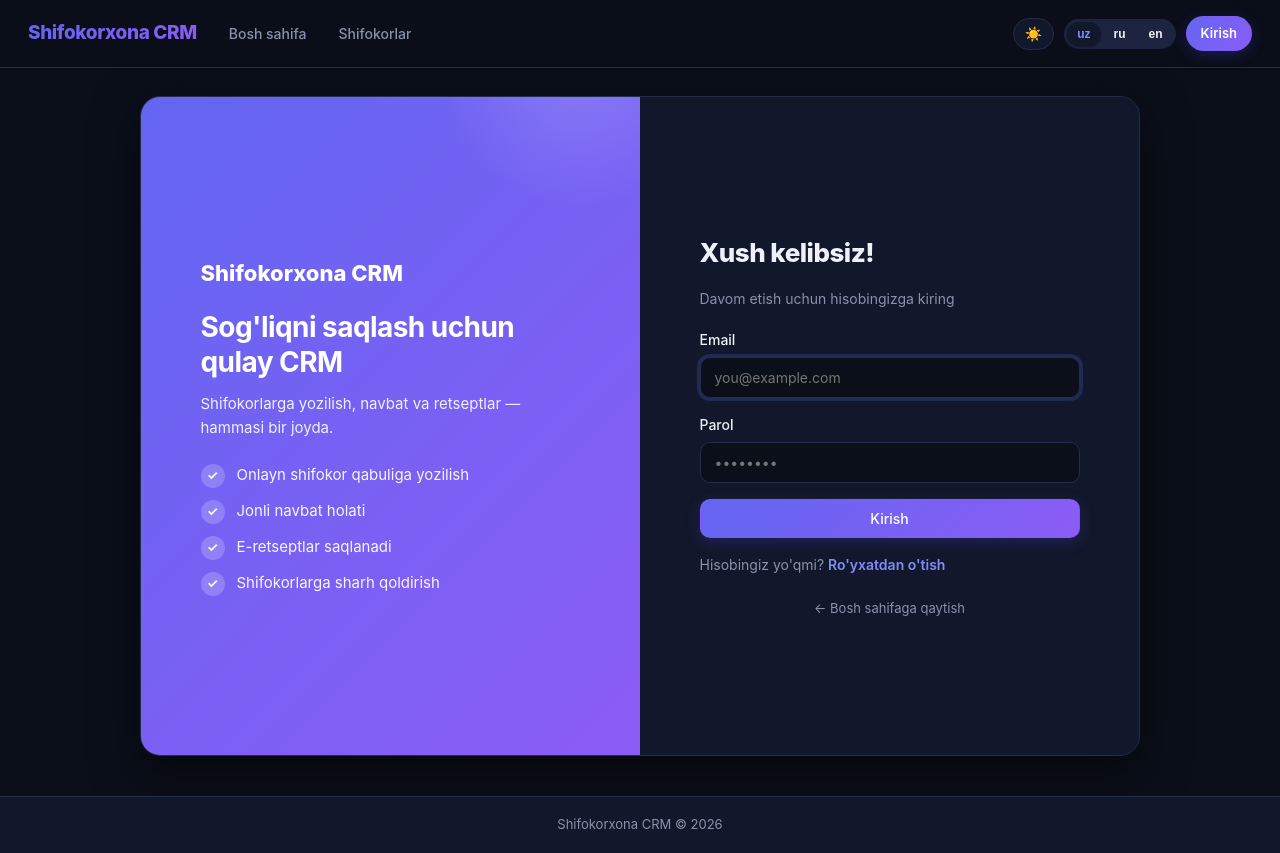
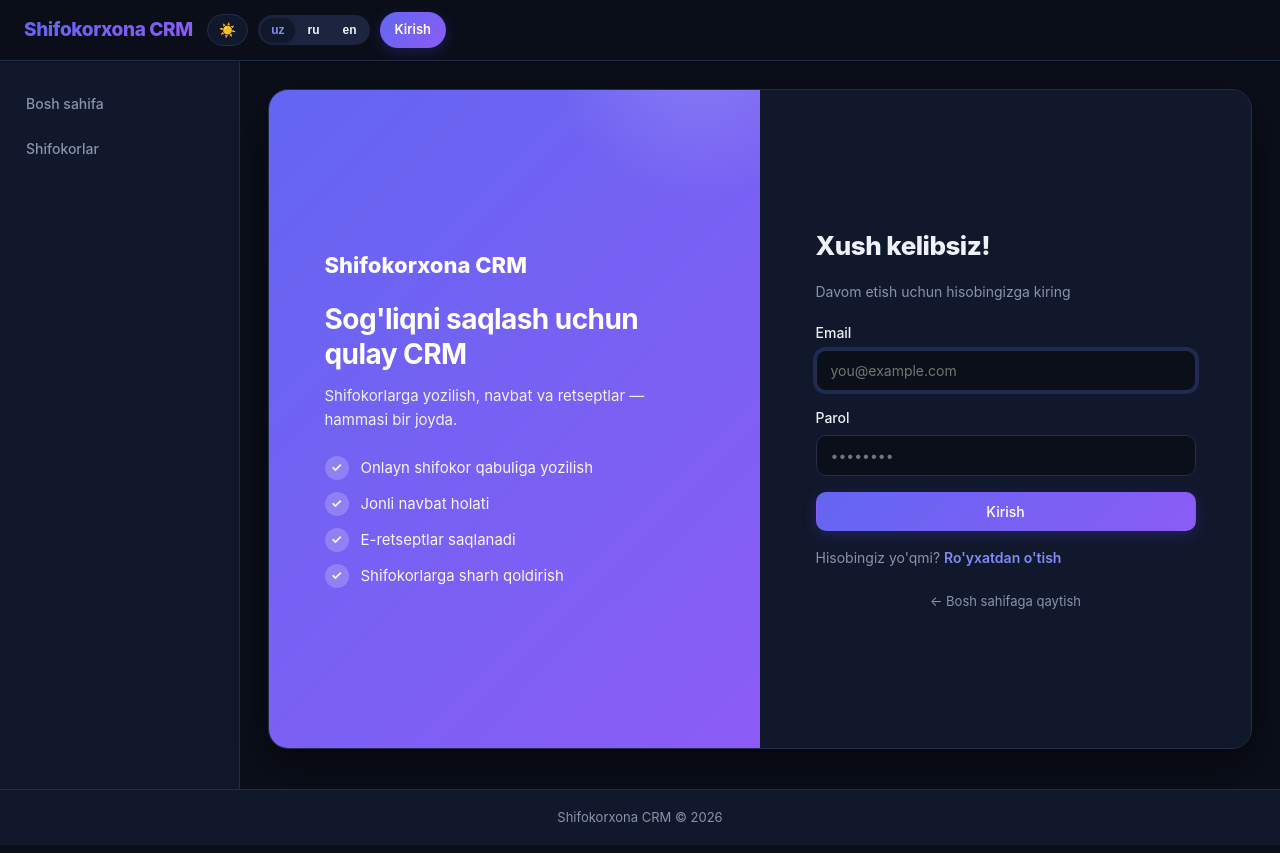
Before and after one commit to azizbekdjamolov/Shifokorxona-CRM, a React (Vite) app in the folder frontend/: page /login in a window 1280 px wide. Built offline with nearby package versions, Linux system fonts and the light colour scheme; no server answers.

Commit message:
fix: yagona Routes tizimi va sidebar navigatsiya - barcha sahifalar ishlaydi

```diff
--- a/frontend/src/App.jsx
+++ b/frontend/src/App.jsx
@@ -1,82 +1,34 @@
+import { useState } from "react";
 import { Link, NavLink } from "react-router-dom";
 import { useTranslation } from "react-i18next";
 import { useAuth } from "./context/AuthContext";
 import ThemeToggle from "./components/ThemeToggle";
 import LanguageSwitcher from "./components/LanguageSwitcher";
-import PublicRoutes from "./routes/PublicRoutes";
-import UserRoutes from "./routes/UserRoutes";
-import DoctorRoutes from "./routes/DoctorRoutes";
-import AdminRoutes from "./routes/AdminRoutes";
-import ProfileRoutes from "./routes/ProfileRoutes";
+import AppRoutes from "./routes/AppRoutes";
 
 export default function App() {
   const { user, logout } = useAuth();
   const { t } = useTranslation();
+  const [sidebarOpen, setSidebarOpen] = useState(false);
 
   const navLinkClass = ({ isActive }) =>
-    isActive ? "nav-link nav-link-active" : "nav-link";
+    isActive ? "sidebar-link sidebar-link-active" : "sidebar-link";
+
+  const closeSidebar = () => setSidebarOpen(false);
 
   return (
     <div className="app">
       <header className="app-header">
-        <Link to="/" className="brand">
+        <button
+          className="sidebar-toggle"
+          aria-label="Menu"
+          onClick={() => setSidebarOpen((v) => !v)}
+        >
+          ☰
+        </button>
+        <Link to="/" className="brand" onClick={closeSidebar}>
           Shifokorxona CRM
         </Link>
-        <nav className="main-nav">
-          <NavLink to="/" className={navLinkClass} end>
-            {t("nav.home")}
-          </NavLink>
-          <NavLink to="/doctors" className={navLinkClass}>
-            {t("nav.doctors")}
-          </NavLink>
-          {user?.role === "patient" && (
-            <>
-              <NavLink to="/dashboard" className={navLinkClass}>
-                {t("nav.dashboard")}
-              </NavLink>
-              <NavLink to="/my-queue" className={navLinkClass}>
-                {t("nav.myQueue")}
-              </NavLink>
-              <NavLink to="/my-prescriptions" className={navLinkClass}>
-                {t("nav.myPrescriptions")}
-              </NavLink>
-            </>
-          )}
-          {user?.role === "doctor" && (
-            <>
-              <NavLink to="/doctor" className={navLinkClass}>
-                {t("nav.doctorPanel")}
-              </NavLink>
-              <NavLink to="/doctor/today-queue" className={navLinkClass}>
-                {t("nav.todayQueue")}
-              </NavLink>
-              <NavLink to="/doctor/schedule" className={navLinkClass}>
-                {t("nav.schedule")}
-              </NavLink>
-            </>
-          )}
-          {user?.role === "admin" && (
-            <>
-              <NavLink to="/admin" className={navLinkClass}>
-                {t("nav.adminPanel")}
-              </NavLink>
-              <NavLink to="/admin/users" className={navLinkClass}>
-                {t("nav.users")}
-              </NavLink>
-              <NavLink to="/admin/doctors" className={navLinkClass}>
-                {t("nav.doctors")}
-              </NavLink>
-              <NavLink to="/admin/bookings" className={navLinkClass}>
-                {t("nav.bookings")}
-              </NavLink>
-            </>
-          )}
-          {user && (
-            <NavLink to="/profile" className={navLinkClass}>
-              {t("nav.profile")}
-            </NavLink>
-          )}
-        </nav>
         <div className="header-actions">
           <ThemeToggle />
           <LanguageSwitcher />
@@ -100,13 +52,80 @@ export default function App() {
           )}
         </div>
       </header>
-      <main className="app-main">
-        <PublicRoutes />
-        <UserRoutes />
-        <DoctorRoutes />
-        <AdminRoutes />
-        <ProfileRoutes />
-      </main>
+
+      <div className="app-body">
+        <aside className={`sidebar ${sidebarOpen ? "sidebar-open" : ""}`}>
+          <nav className="sidebar-nav" onClick={closeSidebar}>
+            <NavLink to="/" className={navLinkClass} end>
+              {t("nav.home")}
+            </NavLink>
+            <NavLink to="/doctors" className={navLinkClass}>
+              {t("nav.doctors")}
+            </NavLink>
+
+            {user?.role === "patient" && (
+              <div className="sidebar-group">
+                <span className="sidebar-label">{t("roles.patient")}</span>
+                <NavLink to="/dashboard" className={navLinkClass}>
+                  {t("nav.dashboard")}
+                </NavLink>
+                <NavLink to="/my-queue" className={navLinkClass}>
+                  {t("nav.myQueue")}
+                </NavLink>
+                <NavLink to="/my-prescriptions" className={navLinkClass}>
+                  {t("nav.myPrescriptions")}
+                </NavLink>
+              </div>
+            )}
+
+            {user?.role === "doctor" && (
+              <div className="sidebar-group">
+                <span className="sidebar-label">{t("roles.doctor")}</span>
+                <NavLink to="/doctor" className={navLinkClass}>
+                  {t("nav.doctorPanel")}
+                </NavLink>
+                <NavLink to="/doctor/today-queue" className={navLinkClass}>
+                  {t("nav.todayQueue")}
+                </NavLink>
+                <NavLink to="/doctor/schedule" className={navLinkClass}>
+                  {t("nav.schedule")}
+                </NavLink>
+              </div>
+            )}
+
+            {user?.role === "admin" && (
+              <div className="sidebar-group">
+                <span className="sidebar-label">{t("roles.admin")}</span>
+                <NavLink to="/admin" className={navLinkClass}>
+                  {t("nav.adminPanel")}
+                </NavLink>
+                <NavLink to="/admin/users" className={navLinkClass}>
+                  {t("nav.users")}
+                </NavLink>
+                <NavLink to="/admin/doctors" className={navLinkClass}>
+                  {t("nav.doctors")}
+                </NavLink>
+                <NavLink to="/admin/bookings" className={navLinkClass}>
+                  {t("nav.bookings")}
+                </NavLink>
+              </div>
+            )}
+
+            {user && (
+              <div className="sidebar-group">
+                <NavLink to="/profile" className={navLinkClass}>
+                  {t("nav.profile")}
+                </NavLink>
+              </div>
+            )}
+          </nav>
+        </aside>
+
+        <main className="app-main">
+          <AppRoutes />
+        </main>
+      </div>
+
       <footer className="app-footer">Shifokorxona CRM © 2026</footer>
     </div>
   );
--- /dev/null
+++ b/frontend/src/routes/AppRoutes.jsx
@@ -0,0 +1,92 @@
+import { Navigate, Outlet, Route, Routes } from "react-router-dom";
+import { useAuth } from "../context/AuthContext";
+import Home from "../pages/public/Home";
+import DoctorsList from "../pages/public/DoctorsList";
+import SpecialtyPage from "../pages/public/SpecialtyPage";
+import LoginPage from "../pages/auth/LoginPage";
+import RegisterPage from "../pages/auth/RegisterPage";
+import UserDashboard from "../pages/user/UserDashboard";
+import MyQueue from "../pages/user/MyQueue";
+import MyPrescriptions from "../pages/user/MyPrescriptions";
+import LeaveReview from "../pages/user/LeaveReview";
+import DoctorDashboard from "../pages/doctor/DoctorDashboard";
+import TodayQueue from "../pages/doctor/TodayQueue";
+import AddPrescription from "../pages/doctor/AddPrescription";
+import Schedule from "../pages/doctor/Schedule";
+import AdminDashboard from "../pages/admin/AdminDashboard";
+import ManageUsers from "../pages/admin/ManageUsers";
+import ManageDoctors from "../pages/admin/ManageDoctors";
+import ManageSpecialties from "../pages/admin/ManageSpecialties";
+import ManageBookings from "../pages/admin/ManageBookings";
+import Profile from "../pages/Profile";
+
+function PatientGuard() {
+  const { user, loading } = useAuth();
+  if (loading) return <p>Yuklanmoqda...</p>;
+  if (!user) return <Navigate to="/login" replace />;
+  if (user.role !== "patient") return <Navigate to="/" replace />;
+  return <Outlet />;
+}
+
+function DoctorGuard() {
+  const { user, loading } = useAuth();
+  if (loading) return <p>Yuklanmoqda...</p>;
+  if (!user) return <Navigate to="/login" replace />;
+  if (user.role !== "doctor") return <Navigate to="/" replace />;
+  return <Outlet />;
+}
+
+function AdminGuard() {
+  const { user, loading } = useAuth();
+  if (loading) return <p>Yuklanmoqda...</p>;
+  if (!user) return <Navigate to="/login" replace />;
+  if (user.role !== "admin") return <Navigate to="/" replace />;
+  return <Outlet />;
+}
+
+function ProfileGuard() {
+  const { user, loading } = useAuth();
+  if (loading) return <p>Yuklanmoqda...</p>;
+  if (!user) return <Navigate to="/login" replace />;
+  return <Outlet />;
+}
+
+export default function AppRoutes() {
+  return (
+    <Routes>
+      <Route path="/" element={<Home />} />
+      <Route path="/doctors" element={<DoctorsList />} />
+      <Route path="/specialties/:slug" element={<SpecialtyPage />} />
+      <Route path="/login" element={<LoginPage />} />
+      <Route path="/register" element={<RegisterPage />} />
+
+      <Route element={<PatientGuard />}>
+        <Route path="/dashboard" element={<UserDashboard />} />
+        <Route path="/my-queue" element={<MyQueue />} />
+        <Route path="/my-prescriptions" element={<MyPrescriptions />} />
+        <Route path="/leave-review/:bookingId" element={<LeaveReview />} />
+      </Route>
+
+      <Route element={<DoctorGuard />}>
+        <Route path="/doctor" element={<DoctorDashboard />} />
+        <Route path="/doctor/today-queue" element={<TodayQueue />} />
+        <Route path="/doctor/add-prescription" element={<AddPrescription />} />
+        <Route path="/doctor/schedule" element={<Schedule />} />
+      </Route>
+
+      <Route element={<AdminGuard />}>
+        <Route path="/admin" element={<AdminDashboard />} />
+        <Route path="/admin/users" element={<ManageUsers />} />
+        <Route path="/admin/doctors" element={<ManageDoctors />} />
+        <Route path="/admin/specialties" element={<ManageSpecialties />} />
+        <Route path="/admin/bookings" element={<ManageBookings />} />
+      </Route>
+
+      <Route element={<ProfileGuard />}>
+        <Route path="/profile" element={<Profile />} />
+      </Route>
+
+      <Route path="*" element={<Navigate to="/" replace />} />
+    </Routes>
+  );
+}
--- a/frontend/src/styles/theme-dark.css
+++ b/frontend/src/styles/theme-dark.css
@@ -31,6 +31,10 @@
 
 [data-theme="dark"] .app-header {
   background: rgba(11, 15, 26, 0.82);
+}
+
+[data-theme="dark"] .sidebar {
+  background: var(--surface);
 }
 
 [data-theme="dark"] .modal-backdrop {
--- a/frontend/src/styles/theme-light.css
+++ b/frontend/src/styles/theme-light.css
@@ -67,14 +67,27 @@ body {
   z-index: 50;
   display: flex;
   align-items: center;
-  gap: 18px;
-  flex-wrap: wrap;
-  padding: 14px 28px;
+  gap: 14px;
+  padding: 12px 24px;
   background: rgba(255, 255, 255, 0.82);
   border-bottom: 1px solid var(--border);
   box-shadow: var(--shadow-sm);
   backdrop-filter: blur(14px);
   -webkit-backdrop-filter: blur(14px);
+}
+
+.sidebar-toggle {
+  display: none;
+  border: 1px solid var(--border);
+  background: var(--surface);
+  color: var(--text);
+  border-radius: var(--radius-sm);
+  cursor: pointer;
+  font-size: 16px;
+  width: 40px;
+  height: 40px;
+  align-items: center;
+  justify-content: center;
 }
 
 .brand {
@@ -92,34 +105,6 @@ body {
 
 .brand:hover {
   opacity: 0.82;
-}
-
-.main-nav {
-  display: flex;
-  flex-wrap: wrap;
-  gap: 4px;
-  flex: 1;
-}
-
-.nav-link {
-  padding: 9px 14px;
-  border-radius: var(--radius-pill);
-  color: var(--text-muted);
-  text-decoration: none;
-  font-size: 14px;
-  font-weight: 500;
-  transition: background 0.2s, color 0.2s;
-}
-
-.nav-link:hover {
-  background: var(--surface-hover);
-  color: var(--text);
-}
-
-.nav-link-active {
-  background: var(--gradient);
-  color: var(--primary-text);
-  box-shadow: var(--shadow-sm);
 }
 
 .header-actions {
@@ -307,6 +292,67 @@ body {
 .lang-btn-active {
   background: var(--surface);
   color: var(--primary);
+  box-shadow: var(--shadow-sm);
+}
+
+/* Body layout */
+.app-body {
+  display: flex;
+  flex: 1;
+  width: 100%;
+  max-width: 1440px;
+  margin: 0 auto;
+}
+
+.sidebar {
+  width: 240px;
+  flex-shrink: 0;
+  padding: 22px 12px;
+  border-right: 1px solid var(--border);
+  background: var(--surface-soft);
+}
+
+.sidebar-nav {
+  display: flex;
+  flex-direction: column;
+  gap: 4px;
+  position: sticky;
+  top: 80px;
+}
+
+.sidebar-group {
+  margin-top: 10px;
+}
+
+.sidebar-label {
+  display: block;
+  padding: 12px 14px 4px;
+  font-size: 11px;
+  font-weight: 600;
+  letter-spacing: 0.05em;
+  text-transform: uppercase;
+  color: var(--text-muted);
+}
+
+.sidebar-link {
+  display: block;
+  padding: 10px 14px;
+  border-radius: var(--radius-sm);
+  color: var(--text-muted);
+  text-decoration: none;
+  font-size: 14px;
+  font-weight: 500;
+  transition: background 0.2s, color 0.2s;
+}
+
+.sidebar-link:hover {
+  background: var(--surface-hover);
+  color: var(--text);
+}
+
+.sidebar-link-active {
+  background: var(--gradient);
+  color: var(--primary-text);
   box-shadow: var(--shadow-sm);
 }
 
@@ -1092,6 +1138,34 @@ body {
   .hero {
     padding: 44px 20px;
   }
+
+  .sidebar {
+    position: fixed;
+    top: 0;
+    left: 0;
+    bottom: 0;
+    z-index: 60;
+    width: 260px;
+    background: var(--surface);
+    border-right: 1px solid var(--border);
+    box-shadow: var(--shadow-lg);
+    transform: translateX(-100%);
+    transition: transform 0.25s ease;
+    overflow-y: auto;
+  }
+
+  .sidebar.sidebar-open {
+    transform: translateX(0);
+  }
+
+  .sidebar-nav {
+    top: 0;
+    padding-top: 10px;
+  }
+
+  .sidebar-toggle {
+    display: flex;
+  }
 }
 
 @media (max-width: 560px) {
@@ -1099,12 +1173,6 @@ body {
     font-size: 16px;
   }
 
-  .main-nav {
-    width: 100%;
-    order: 3;
-    justify-content: center;
-  }
-
   .header-actions {
     margin-left: auto;
   }
```
